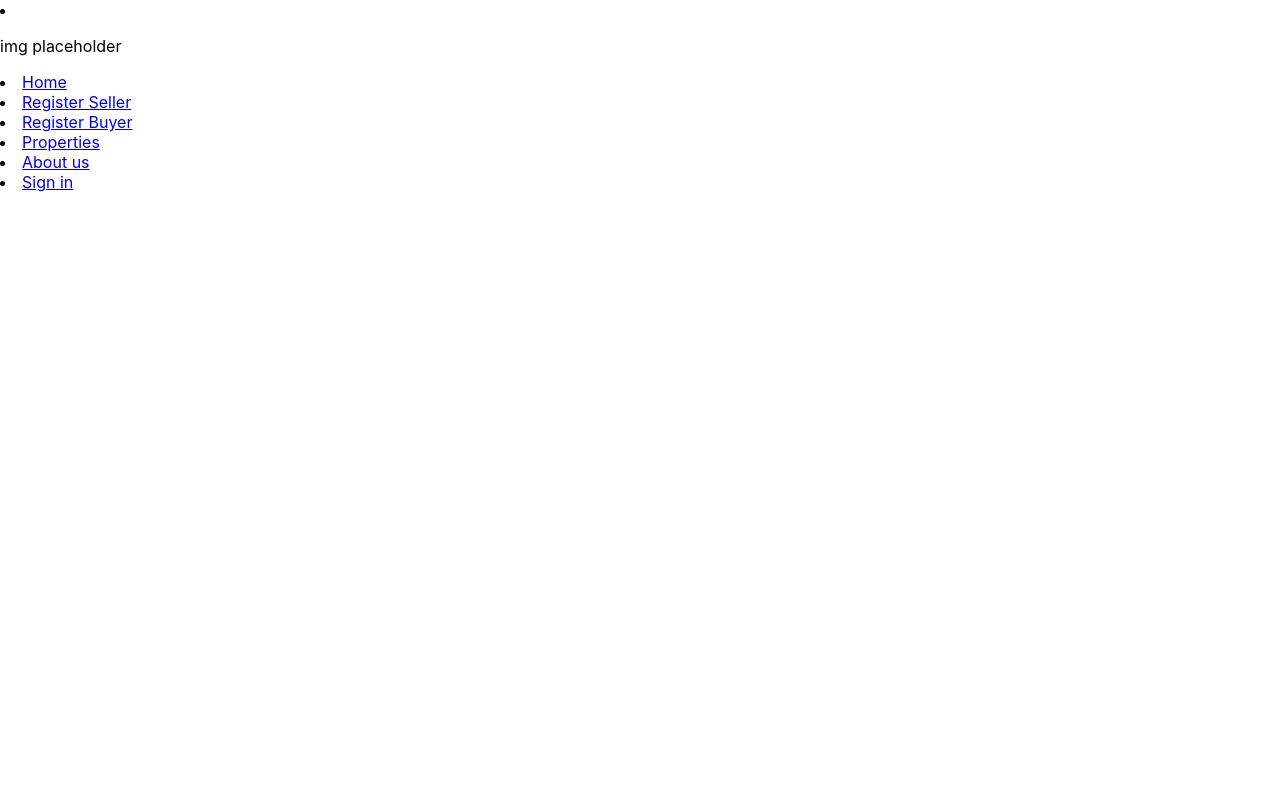
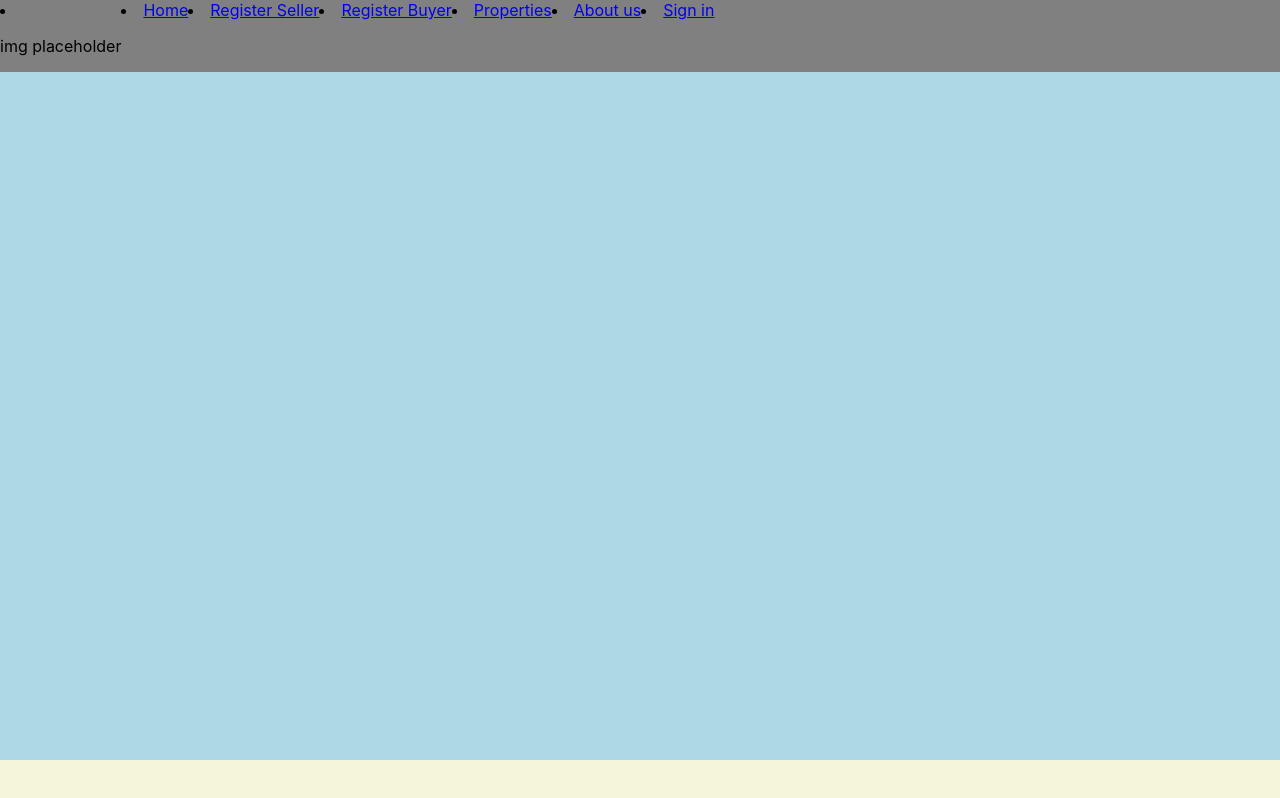
Before and after one commit to starwarsjedi321/GroupProject, a React (Create React App) app in the folder groupproject/: page / in a window 1280 px wide. Built offline with nearby package versions, Linux system fonts and the light colour scheme.

Commit message:
Add style sheet, layout, for base website styles and add some ugly colours

```diff
--- a/groupproject/src/App.js
+++ b/groupproject/src/App.js
@@ -1,6 +1,7 @@
 // Run npm install react-router-dom if you have issues with npm start
 import { BrowserRouter, Routes, Route, Link } from 'react-router-dom';
 import Layout from './components/layoutComponent';
+import './styles/layout.css';
 
 function App() {
   return (
--- a/groupproject/src/components/navComponent.js
+++ b/groupproject/src/components/navComponent.js
@@ -20,10 +20,10 @@ const Navbar = () => {
           <Link to="/properties">Properties</Link>
         </li>
         <li>
-            <Link to="">About us</Link>
+            <Link to="/about-us">About us</Link>
         </li>
         <li>
-            <Link to="">Sign in</Link>
+            <Link to="/sign-in">Sign in</Link>
         </li>
     </nav>
   )
--- /dev/null
+++ b/groupproject/src/styles/layout.css
@@ -0,0 +1,35 @@
+/* General CSS styles for the website */
+/* Common attributes are added in groups at the top */
+/* Specific attributes are added toward the end of the page */
+html, body, #root, .App, .App-header {
+    display: flex;
+    height: 100%;
+    width: 100%;
+}
+
+nav, main {
+    display: flex;
+}
+
+/* body {
+    padding: 0;
+    margin: 0;
+} */
+
+.App-header {
+    flex-direction: column;
+}
+
+nav {
+    background-color: grey;
+}
+
+main {
+    flex: auto;
+    background-color: lightblue;
+}
+
+footer {
+    background-color: beige;
+    min-height: 5%; /* Added this attribute to display footer until content is merged in */
+}
```
Also changed, not shown: groupproject/src/styles/test.txt (deleted).
